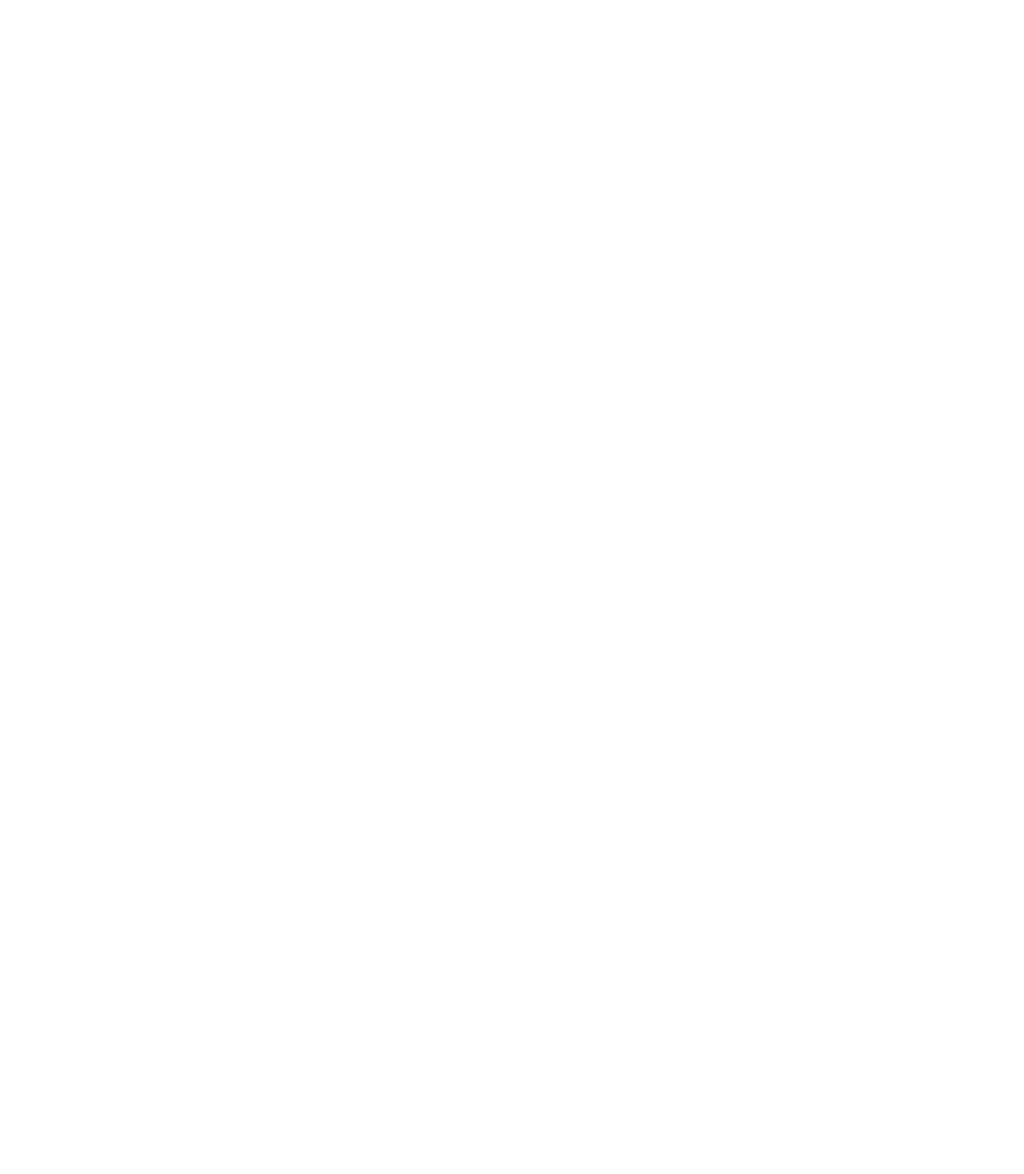
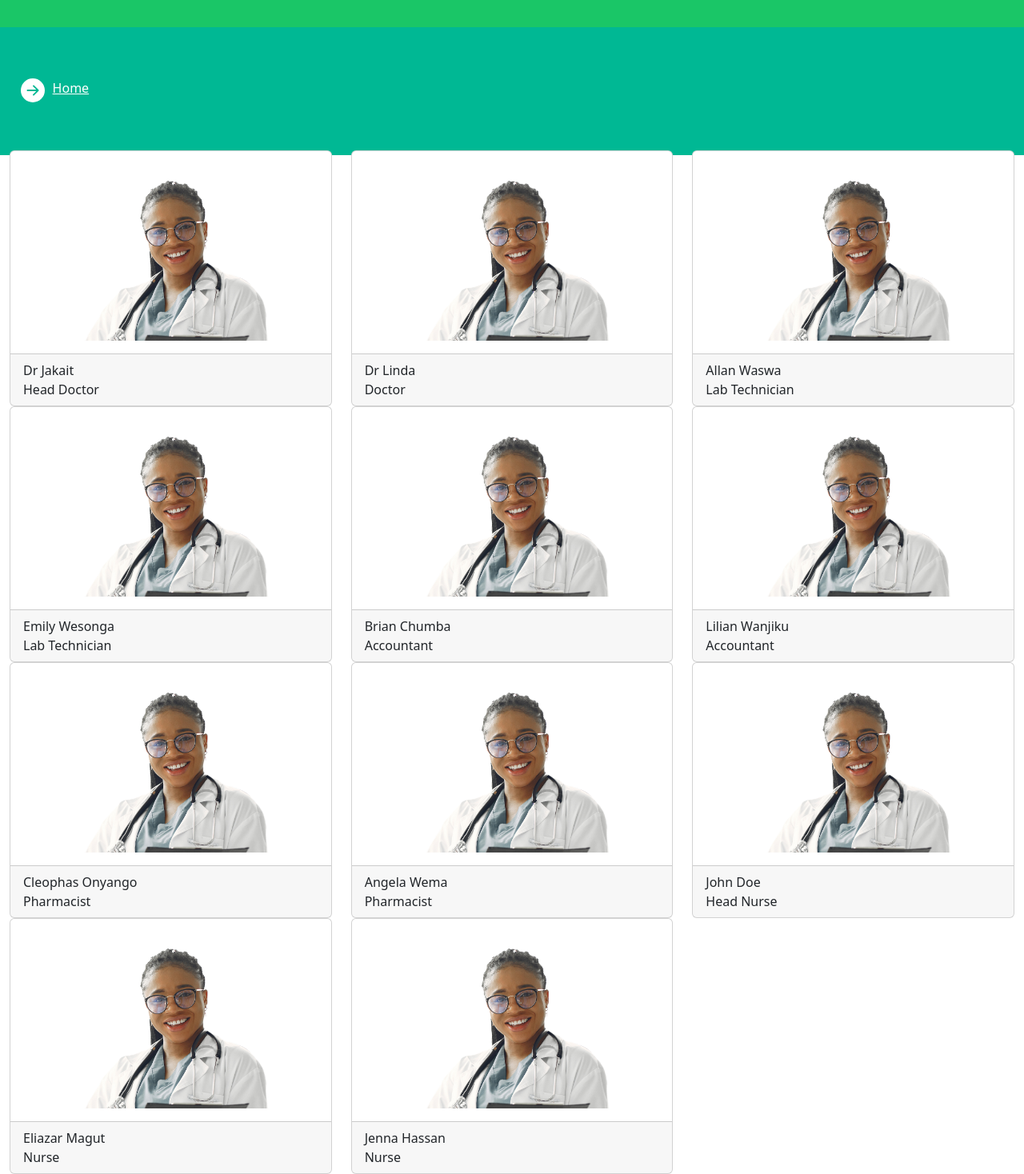
Before and after one commit to Marcelkibor/Cedar-Clinic, a React (Vite) app: page /our-team in a window 1280 px wide. Before the commit this address had no page. Shown: the part 36-1504 px from the top of the page at 80% size. Before the commit the page ends 800 px from the top, so only its background shows below. Built offline with nearby package versions, Linux system fonts and the light colour scheme.

Commit message:
team layout setup

```diff
--- a/src/App.tsx
+++ b/src/App.tsx
@@ -7,6 +7,8 @@ import Home from './components/Home';
 import AllServices from './components/Services/AllServices';
 import AboutUs from './components/AboutUs';
 import Contacts from './components/Contacts';
+import OurTeam from './components/OurTeam';
+
 function App() {
   return (
     <Router>
@@ -15,6 +17,7 @@ function App() {
         <Route element = {<AllServices/>} path='/services'/>
         <Route path = '/about-us' element = {<AboutUs/>}/>
         <Route path='/contacts' element = {<Contacts/>}/>
+        <Route path = '/our-team' element = {<OurTeam/>}/>
       </Routes>
     </Router>
   )
--- /dev/null
+++ b/src/components/BulkItems/ClinicMembers.ts
@@ -0,0 +1,16 @@
+import Doc from '../../assets/doc.png'
+const clinicMembers = [
+{id:1,name:'Dr Jakait',src:Doc,title:'Head Doctor'},
+{id:1,name:'Dr Linda',src:Doc,title:'Doctor'},
+{id:1,name:'Allan Waswa',src:Doc,title:'Lab Technician'},
+{id:1,name:'Emily Wesonga',src:Doc,title:'Lab Technician'},
+{id:1,name:'Brian Chumba',src:Doc,title:'Accountant'},
+{id:1,name:'Lilian Wanjiku',src:Doc,title:'Accountant'},
+{id:1,name:'Cleophas Onyango',src:Doc,title:'Pharmacist'},
+{id:1,name:'Angela Wema',src:Doc,title:'Pharmacist'},
+{id:1,name:'John Doe',src:Doc,title:'Head Nurse'},
+{id:1,name:'Eliazar Magut',src:Doc,title:'Nurse'},
+{id:1,name:'Jenna Hassan',src:Doc,title:'Nurse'}
+]
+
+export default clinicMembers;
--- a/src/components/Layouts/NavigationBar.tsx
+++ b/src/components/Layouts/NavigationBar.tsx
@@ -1,4 +1,4 @@
-import React, { useEffect, useState } from 'react';
+import { useEffect, useState } from 'react';
 import { Navbar, Container, Nav } from 'react-bootstrap';
 
 const Navigation = () => {
@@ -30,7 +30,6 @@ const Navigation = () => {
       window.removeEventListener('scroll', handleScroll);
     };
   }, []);
-
   return (
 <div className={`navigation ${scrolled ? 'navigation-active' : 'navigation-inactive'}`}>
 <Navbar>
@@ -62,5 +61,4 @@ const Navigation = () => {
 </div>
   );
 };
-
 export default Navigation;
--- /dev/null
+++ b/src/components/OurTeam.tsx
@@ -0,0 +1,26 @@
+import { Card, Col, Row } from "react-bootstrap"
+import Navigation from "./Layouts/NavigationBar"
+import ServicesHeader from "./Services/ServicesHeader"
+import clinicMembers from "./BulkItems/ClinicMembers"
+
+const OurTeam = () => {
+  return (
+    <div>
+        <Navigation/>
+    <ServicesHeader/>
+    <Row style={{margin:'5% 0% 0% 0%'}}>
+        {clinicMembers.map((item:any,index:any)=>(
+            <Col lg = {4} md = {6} sm = {6}key={index}><Card>
+                <Card.Body>
+                    <img style = {{width:'100%',height:'100%'}}src={item.src}/>
+                </Card.Body>
+                <Card.Footer>
+                    <Card.Text>{item.name}<br></br>{item.title}</Card.Text>
+                </Card.Footer>
+                </Card></Col>
+            ))}
+        </Row>
+    </div>
+  )
+}
+export default OurTeam
```
Lines whose indentation alone changed are shown as unchanged.
